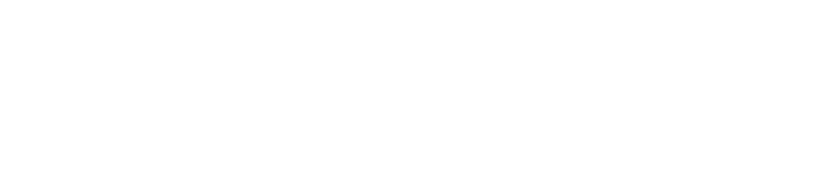
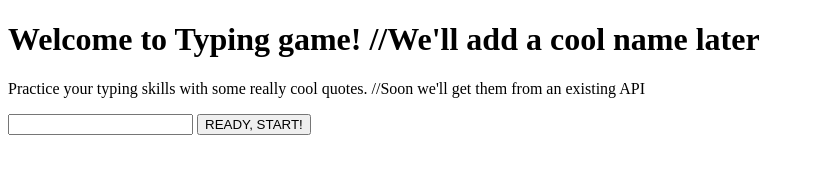
Before and after one commit to Irene-Mukii/Typing-game, a plain HTML site: page index.html in a window 1280 px wide. Shown: the whole page, without its empty margins (0-814 px from the left). Drawn offline with Linux system fonts and the light colour scheme.

Commit message:
adds body markup for the page

```diff
--- a/index.html
+++ b/index.html
@@ -9,6 +9,16 @@
     <script src="./script.js" defer></script>
 </head>
 <body>
+    <h1>Welcome to Typing game! //We'll add a cool name later</h1>
+    <p class="game-description">Practice your typing skills with some really cool quotes. //Soon we'll get them from an existing API</p>
+    <p id="quote"></p>
+    <p id="message"></p>
 
+    <div class="game-space">
+        <input type="text" id="typed-value">
+        <button id="start-btn" class="btn start-btn">
+            READY, START!
+    </button>
+    </div>
 </body>
 </html>
```
